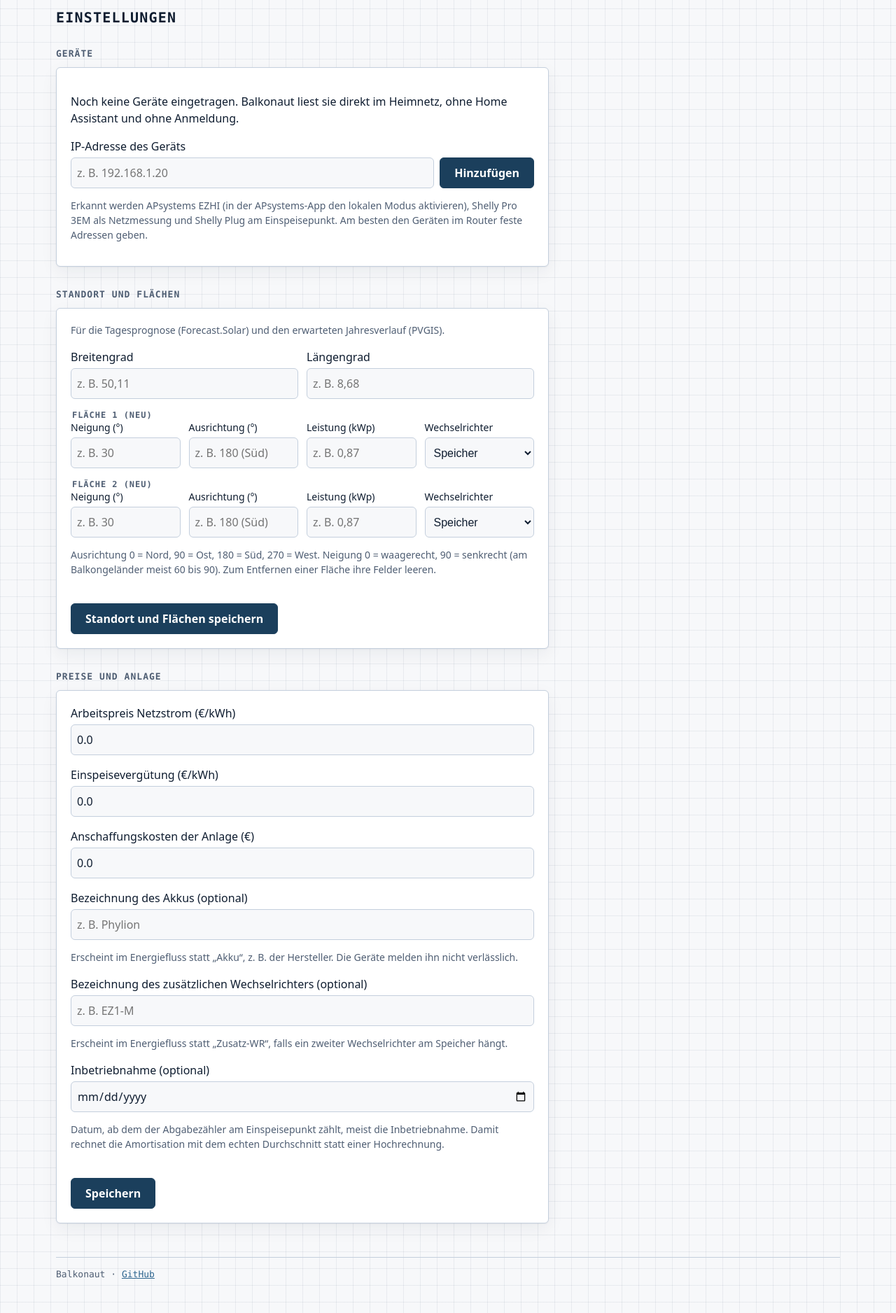
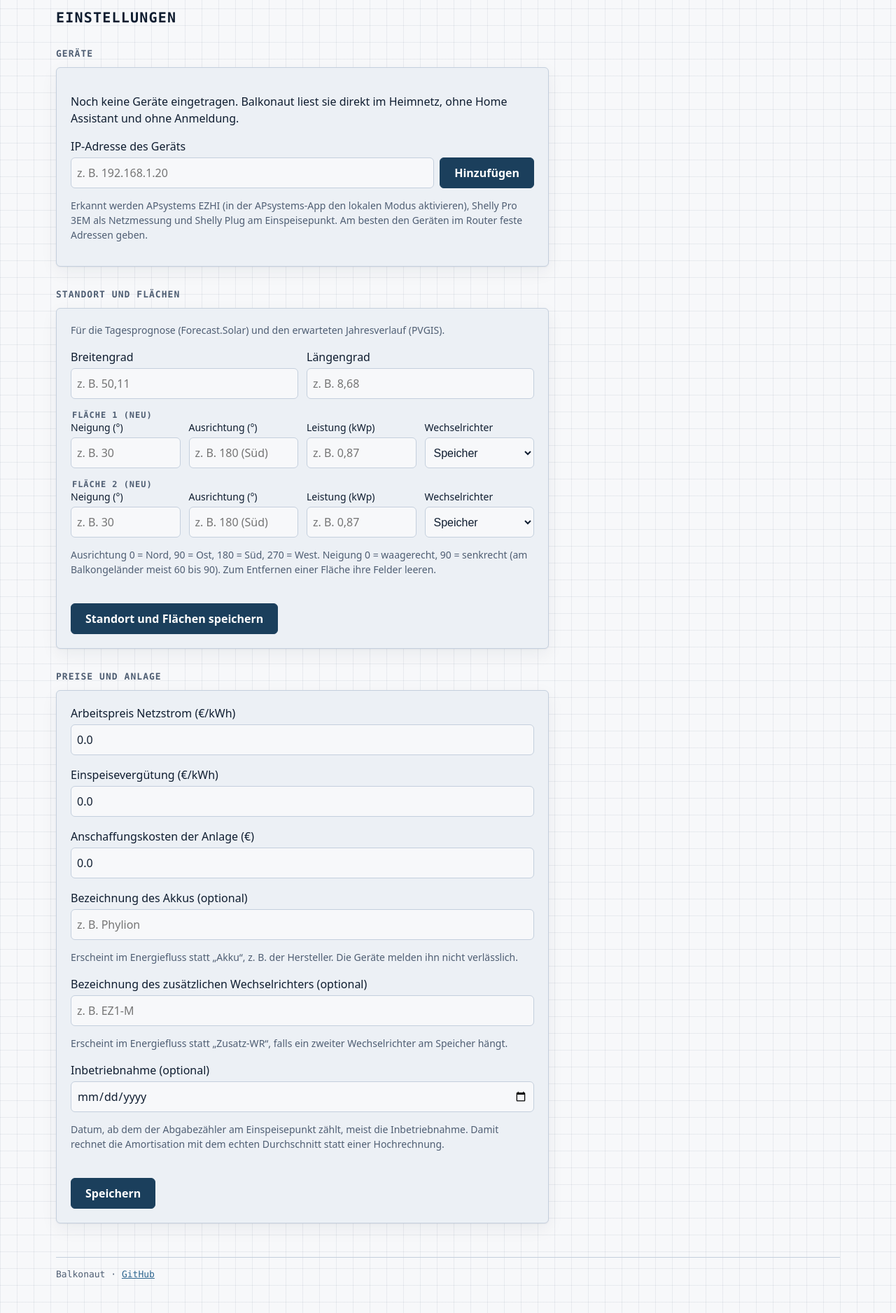
Before and after one commit to balkonaut/balkonaut, a FastAPI app: page /einstellungen in a window 1280 px wide. Shown: the part 84-1960 px from the top of the page at 70% size. Run offline with FastAPI, Linux system fonts and the light colour scheme; parts of the project's set-up code (start-up, migrations or seed data) failed here and were passed over.

Commit message:
Hellmodus: Kacheln grauer, beim Hover weiß
Closes #97

```diff
--- a/app/templates/base.html
+++ b/app/templates/base.html
@@ -9,7 +9,7 @@
 <style>
   /* Farben aus dem Logo: Himmel #2f6690, Sonne #f2b733. Hell wie Papier, dunkel als Blaupause. */
   :root { color-scheme: light;
-    --bg: #f7f8fa; --card: #fff; --ink: #0f1d30; --muted: #4f5e73; --line: #c4cfdd; --pat: rgba(27,63,92,.07);
+    --bg: #f7f8fa; --card: #ecf0f5; --ink: #0f1d30; --muted: #4f5e73; --line: #c4cfdd; --pat: rgba(27,63,92,.07);
     --sun: #f2b733; --sun-ink: #7f5a00; --sun-soft: #fdf1cf;
     --leaf: #23804b; --leaf-soft: #e0f1e6; --sky: #2f6690;
     --batt: #0b84a5; --batt-soft: #dcf1f7; --batt-flow: #0e9384; --warn: #b4532a; --warn-soft: #f9e6dc;
```
